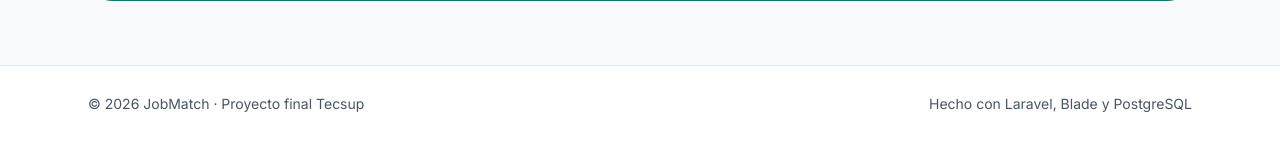
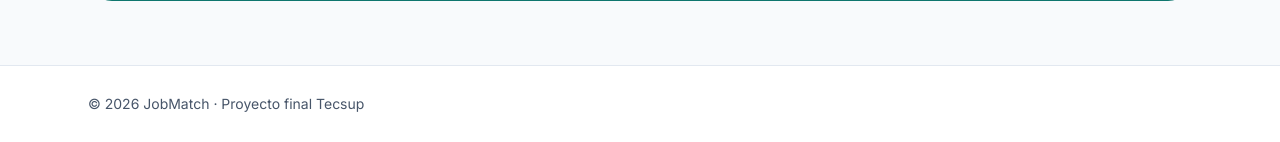
Before and after one commit to deanyape-commits/job-match, a Laravel app: page / in a window 1280 px wide. Shown: the part 1533-1675 px from the top of the page. Run offline with Laravel 12, Linux system fonts and the light colour scheme; data that the repository does not hold is empty; style sheets or scripts are compiled from the project's sources; parts of the project's set-up code (start-up, migrations or seed data) failed here and were passed over; some web fonts are replaced.

Commit message:
Quitar texto del pie de página de inicio

```diff
--- a/resources/views/inicio.blade.php
+++ b/resources/views/inicio.blade.php
@@ -136,7 +136,6 @@
 <footer class="border-t border-slate-200 bg-white">
     <div class="mx-auto flex max-w-6xl flex-wrap justify-between gap-3 px-6 py-7 text-sm text-slate-600">
         <span>© {{ date('Y') }} JobMatch · Proyecto final Tecsup</span>
-        <span>Hecho con Laravel, Blade y PostgreSQL</span>
     </div>
 </footer>
 </body>
```
